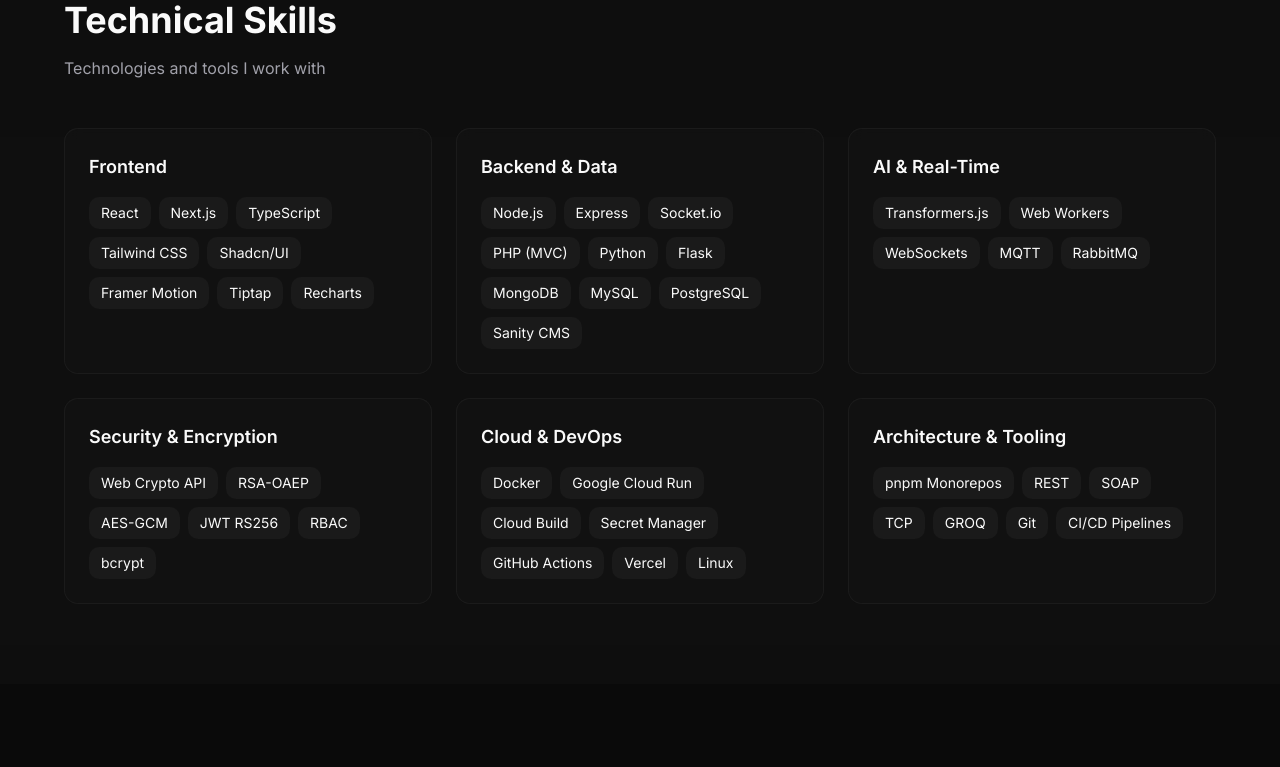
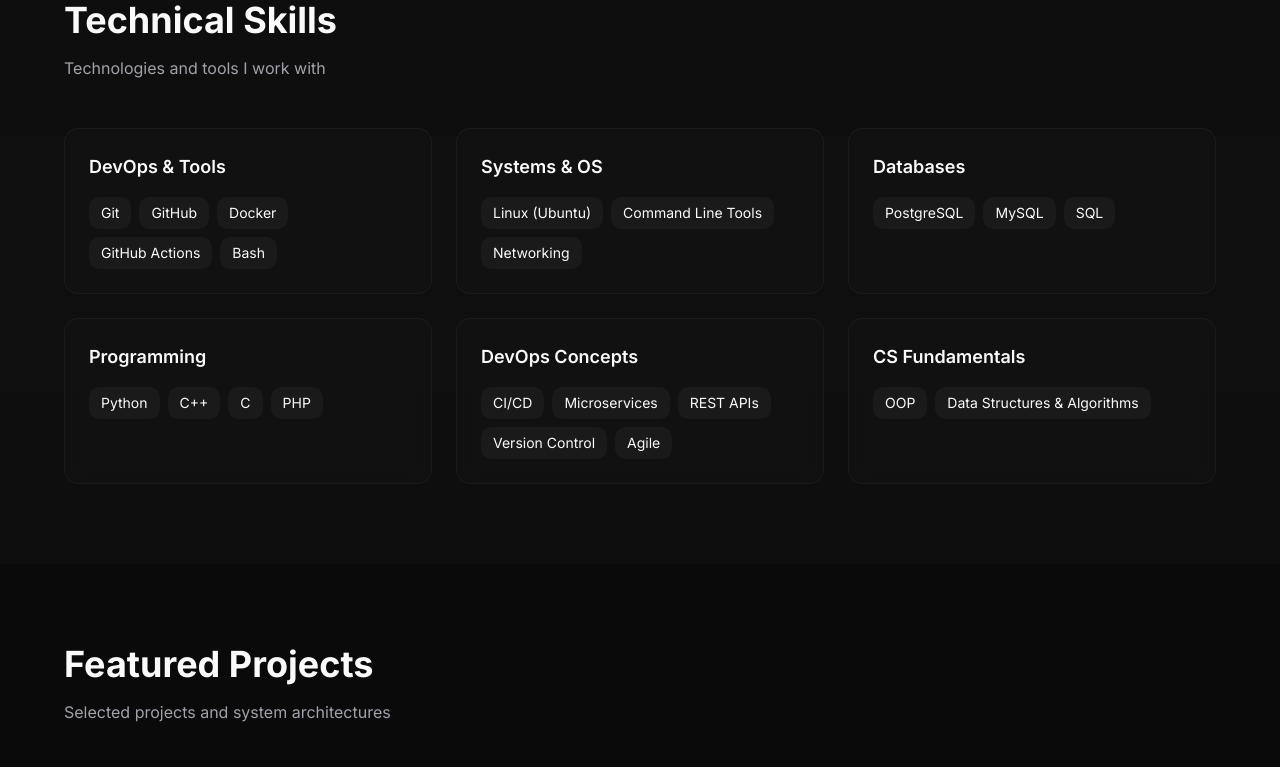
Before and after one commit to Warusha-Shamalka/portfolio, a Next.js app: page /portfolio/ in a window 1280 px wide. Shown: the part 880-1647 px from the top of the page. Built offline with nearby package versions, Linux system fonts and the light colour scheme.

Commit message:
Update layout and sections components: add new icons and restructure skills categories

```diff
--- a/app/layout.tsx
+++ b/app/layout.tsx
@@ -25,6 +25,11 @@ export const metadata: Metadata = {
   icons: {
     icon: '/icon.svg',
     apple: '/apple-icon.png',
+    shortcut: '/icon-light-32x32.png',
+    other: [
+      { rel: 'icon', url: '/icon-light-32x32.png', sizes: '32x32', type: 'image/png' },
+      { rel: 'icon', url: '/icon-dark-32x32.png', sizes: '32x32', type: 'image/png' },
+    ],
   },
 }
 
--- a/components/sections.tsx
+++ b/components/sections.tsx
@@ -152,28 +152,28 @@ export function AboutSection() {
 export function SkillsSection() {
   const skillCategories = [
     {
-      title: "Frontend",
-      skills: ["React", "Next.js", "TypeScript", "Tailwind CSS", "Shadcn/UI", "Framer Motion", "Tiptap", "Recharts"]
+      title: "DevOps & Tools",
+      skills: ["Git", "GitHub", "Docker", "GitHub Actions", "Bash"]
     },
     {
-      title: "Backend & Data",
-      skills: ["Node.js", "Express", "Socket.io", "PHP (MVC)", "Python", "Flask", "MongoDB", "MySQL", "PostgreSQL", "Sanity CMS"]
+      title: "Systems & OS",
+      skills: ["Linux (Ubuntu)", "Command Line Tools", "Networking"]
     },
     {
-      title: "AI & Real-Time",
-      skills: ["Transformers.js", "Web Workers", "WebSockets", "MQTT", "RabbitMQ"]
+      title: "Databases",
+      skills: ["PostgreSQL", "MySQL", "SQL"]
     },
     {
-      title: "Security & Encryption",
-      skills: ["Web Crypto API", "RSA-OAEP", "AES-GCM", "JWT RS256", "RBAC", "bcrypt"]
+      title: "Programming",
+      skills: ["Python", "C++", "C", "PHP"]
     },
     {
-      title: "Cloud & DevOps",
-      skills: ["Docker", "Google Cloud Run", "Cloud Build", "Secret Manager", "GitHub Actions", "Vercel", "Linux"]
+      title: "DevOps Concepts",
+      skills: ["CI/CD", "Microservices", "REST APIs", "Version Control", "Agile"]
     },
     {
-      title: "Architecture & Tooling",
-      skills: ["pnpm Monorepos", "REST", "SOAP", "TCP", "GROQ", "Git", "CI/CD Pipelines"]
+      title: "CS Fundamentals",
+      skills: ["OOP", "Data Structures & Algorithms"]
     }
   ]
 
@@ -225,7 +225,7 @@ export function ProjectsSection() {
       title: "UniVerse",
       description: "A comprehensive university management system built as a 2nd year group project. UniVerse streamlines academic operations by providing an integrated platform for student information management, course scheduling, and administrative tasks.",
       problem: "Managing university operations across multiple disconnected systems leads to inefficiency and data inconsistency.",
-      techStack: ["React", "Node.js", "MongoDB", "Express", "JWT Authentication"],
+      techStack: ["PHP", "MySQL", "HTML", "CSS", "JavaScript", "MVC Architecture"],
       github: "https://github.com/wcs2023/UniVerse",
       demo: "https://uni-verse-beige.vercel.app/",
       featured: true
```
